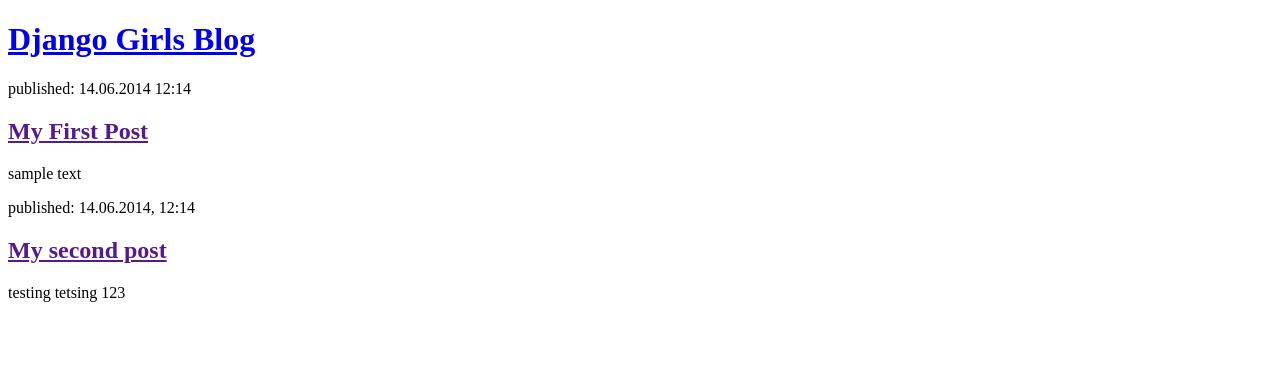
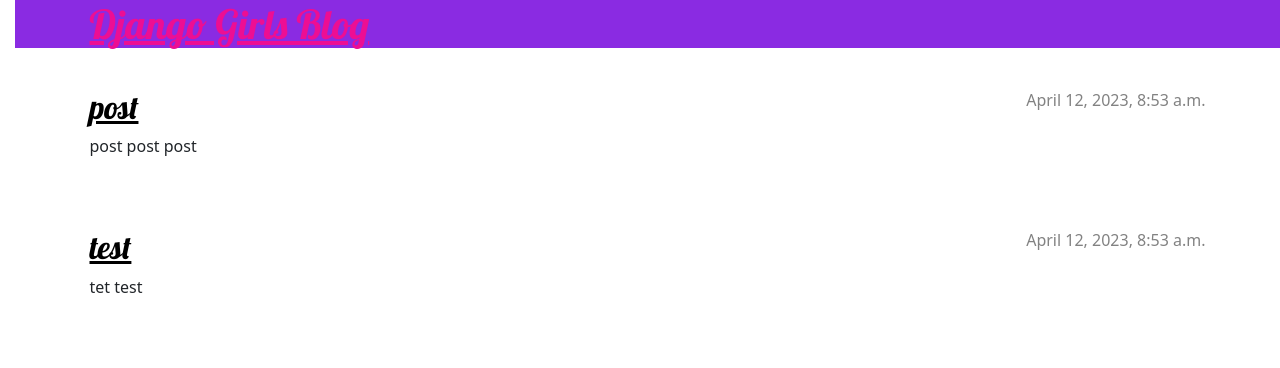
Before and after one commit to lstidam2/djangogirls, a Django app: page / in a window 1280 px wide. Shown: the top 368 px of the page. Run offline with Django 3.2, Linux system fonts and the light colour scheme; data comes from the database, SQL or seed files in the repository; both versions use the stored data as it was after the commit.

Commit message:
M6 updates

```diff
--- a/blog/models.py
+++ b/blog/models.py
@@ -8,6 +8,7 @@
     title = models.CharField(max_length=200)
     text= models.TextField()
     created_date = models.DateTimeField(blank=True, null = True)
+    published_date = models.DateTimeField(blank=True, null=True)
 
     def publish(self):
         self.published_date = timezone.now()
--- /dev/null
+++ b/blog/static/css/blog.css
@@ -0,0 +1,78 @@
+h1 a, h2 a {
+    color:#ed0e93;
+    font-family: 'Lobster';
+}
+
+body{
+    padding-left: 15px;
+}
+
+.page-header {
+    background-color: blueviolet;
+    margin-top: 0;
+    margin-bottom: 40px;
+    padding: 20px, 20px, 20px, 40px;
+}
+
+.page-header h1,
+.page-header h1 a,
+.page-header h1 a: visited,
+.page-header h1 a:active {
+color: #ffffff;
+    font-size: 36pt;
+    text-decoration: none;
+}
+
+h1,
+h2,
+h3,
+h4 {
+    font-family: 'Lobster', cursive;
+}
+
+.date {
+    color: #828282;
+}
+
+.save {
+    float: right;
+}
+
+.post-form textarea,
+.post-form input {
+    width: 100%;
+}
+
+.top-menu,
+.top-menu:hover,
+.top-menu:visited {
+    color: #ffffff;
+    float: right;
+    font-size: 26pt;
+    margin-right: 20px;
+}
+
+.post {
+    margin-bottom: 70px;
+}
+
+.post h2 a,
+.post h2 a:visited {
+    color: #000000;
+}
+
+.post > .date,
+.post > .actions {
+    float: right;
+}
+.btn-secondary,
+.btn-secondary:visited {
+    color: #C25100;
+    background: none;
+    border-color: #C25100;
+}
+
+.btn-secondary:hover {
+    color: #FFFFFF;
+    background-color: #C25100;
+}
--- /dev/null
+++ b/blog/templates/blog/base.html
@@ -0,0 +1,27 @@
+{% load static %}
+<!DOCTYPE html>
+<html>
+    <head>
+        <link rel="stylesheet" href="https://cdn.jsdelivr.net/npm/bootstrap@5.1.3/dist/css/bootstrap.min.css" integrity="sha384-1BmE4kWBq78iYhFldvKuhfTAU6auU8tT94WrHftjDbrCEXSU1oBoqyl2QvZ6jIW3" crossorigin="anonymous">
+        <link rel="stylesheet" href="{% static 'css/blog.css' %}">
+        <link href="//fonts.googleapis.com/css?family=Lobster&subset=latin,latin-ext" rel="stylesheet" type="text/css">
+        <title>Django Girls Blog</title>
+    </head>
+    <body>
+       <header class="page-header">
+            <div class = "container">
+                <h1><a href="/">Django Girls Blog</a></h1>
+            </div>
+        </header>
+        <main class="container">
+            <div class = "row">
+                <div class = "column">
+                    {% block content %}
+                    {% endblock %}
+                </div>
+            </div>
+        </main>
+
+
+    </body>
+</html>
--- a/blog/templates/blog/post_list.html
+++ b/blog/templates/blog/post_list.html
@@ -1,22 +1,12 @@
-<!DOCTYPE html>
-<html>
-    <head>
-        <title>Django Girls Blog</title>
-    </head>
-    <body>
-       <header>
-        <h1><a href="/">Django Girls Blog</a></h1>
-       </header>
-       <article>
-        <time>published: 14.06.2014 12:14</time>
-        <h2><a href="">My First Post</a></h2>
-        <p>sample text</p>
-       </article>
-
-       <article>
-        <time> published: 14.06.2014, 12:14</time>
-        <h2><a href="">My second post</a></h2>
-        <p>testing tetsing 123</p>
-       </article>
-    </body>
-</html>
+{% extends 'blog/base.html' %}
+{% block content %}
+    {% for post in posts %}
+        <article class = "post">
+            <time class = "date">
+                {{ post.published_date }}
+            </time>
+            <h2><a href="">{{ post.title }}</a></h2>
+            <p>{{ post.text|linebreaksbr }}</p>
+        </article>
+    {% endfor %}
+{% endblock %}
--- a/blog/views.py
+++ b/blog/views.py
@@ -1,6 +1,9 @@
 from django.shortcuts import render
+from .models import Post
+from django.utils import timezone
 
 # Create your views here.
 
 def post_list(request):
-    return render(request, 'blog/post_list.html', {})
+    posts = Post.objects.filter(published_date__lte=timezone.now()).order_by('published_date')
+    return render(request, 'blog/post_list.html', {'posts': posts})
```
Also changed, not shown: blog/migrations/0002_post_published_date.py (added), db.sqlite3.
